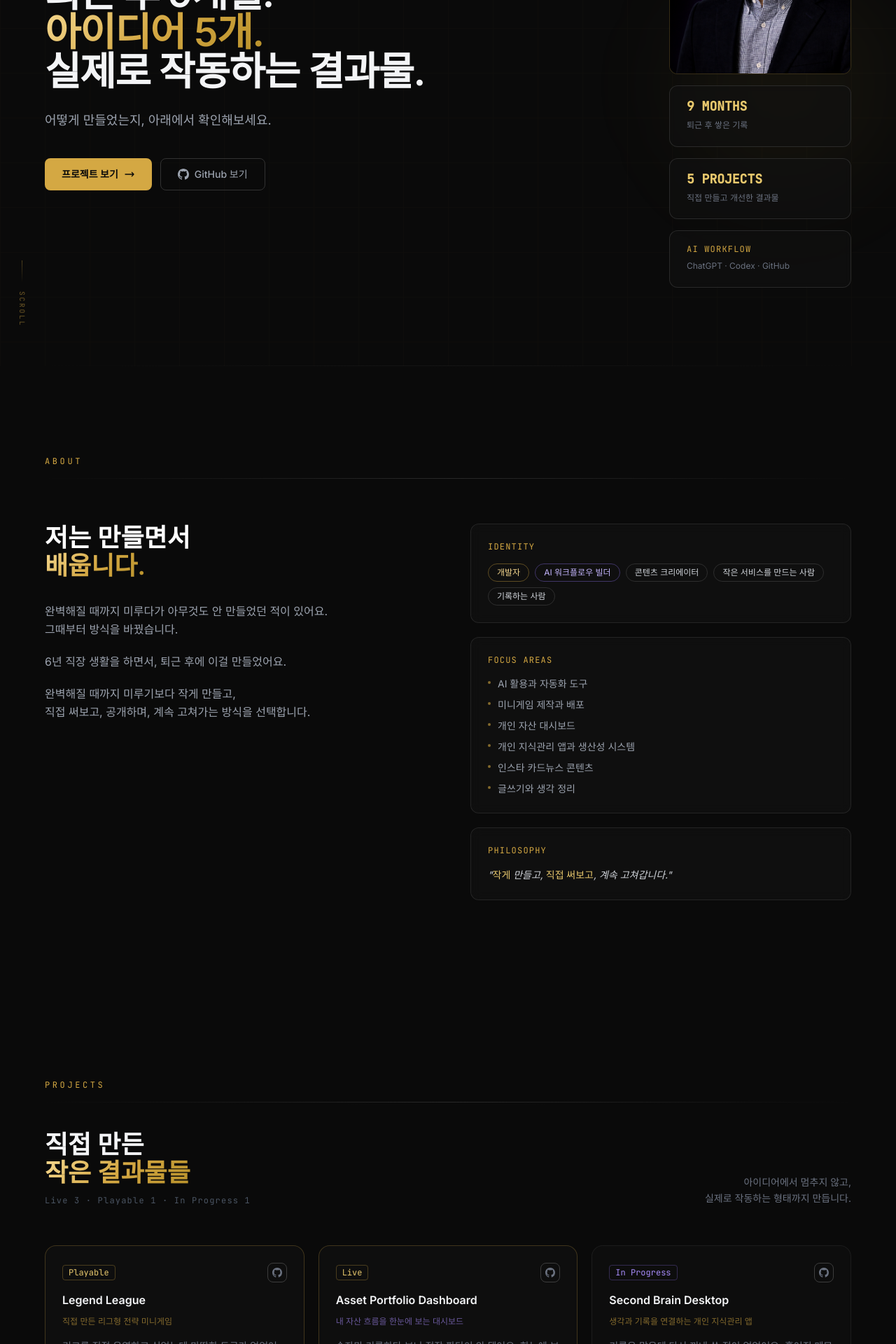
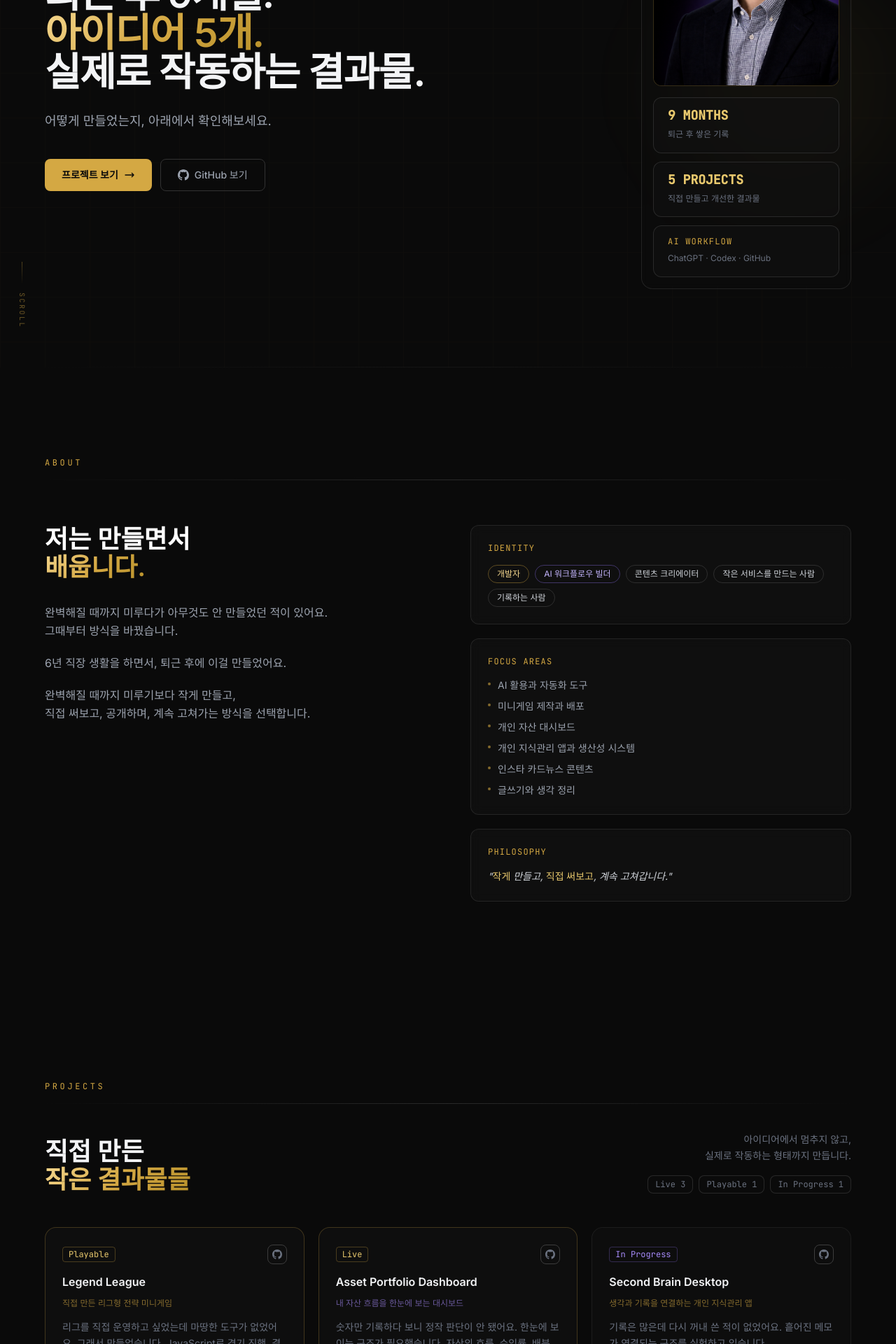
Before and after one commit to gustj369/portfolio, a React (Vite) app: page / in a window 1280 px wide. Shown: the part 280-2200 px from the top of the page at 70% size. Built offline with nearby package versions, Linux system fonts and the light colour scheme; the HTML template or start-up script is replaced by a standard one.

Commit message:
Refine responsive layout structure

```diff
--- a/src/components/AIWorkflow.jsx
+++ b/src/components/AIWorkflow.jsx
@@ -2,7 +2,7 @@ import { flowSteps, workflowResultProjects, workflowSteps, workflowTools } from
 
 export default function AIWorkflow() {
   return (
-    <section id="workflow" className="py-24 md:py-32 px-6 bg-dark-800/30">
+    <section id="workflow" className="scroll-mt-20 py-24 md:py-32 px-6 bg-dark-800/30">
       <div className="max-w-6xl mx-auto">
         {/* Section label */}
         <p className="text-xs font-mono text-gold-500 tracking-[0.3em] uppercase mb-4">
@@ -10,22 +10,24 @@ export default function AIWorkflow() {
         </p>
         <div className="section-divider mb-10" />
 
-        {/* Header */}
-        <div className="flex flex-col md:flex-row md:items-end justify-between gap-4 mb-10">
+        {/* Header + process panel */}
+        <div className="grid lg:grid-cols-[minmax(0,1fr)_minmax(360px,0.9fr)] gap-8 lg:gap-12 mb-12 items-start">
+          <div>
             <h2 className="text-3xl md:text-4xl font-semibold leading-snug">
               AI로 시작하지만,
               <br />
               <span className="text-gradient-gold">완성은 직접 합니다.</span>
             </h2>
-          <p className="text-sm text-gray-500 max-w-xs md:text-right leading-relaxed">
+            <p className="mt-5 text-sm text-gray-500 max-w-xs leading-relaxed">
               프롬프트보다 중요한 건,
               <br />
               작게 만들고 끝까지 다듬는 과정이라고 생각합니다.
             </p>
           </div>
 
+          <div className="rounded-xl border border-dark-400/50 bg-dark-900/30 p-5">
             {/* Flow pill */}
-        <div className="mb-8">
+            <div className="mb-5">
               <div className="inline-flex max-w-full flex-wrap items-center gap-x-2 gap-y-1.5 px-3.5 py-1.5 rounded-lg border border-dark-400/50 bg-dark-800/30">
                 {flowSteps.map((step, i) => (
                   <span key={step} className="inline-flex items-center gap-2">
@@ -39,12 +41,11 @@ export default function AIWorkflow() {
             </div>
 
             {/* Tools row */}
-        <div className="flex items-start gap-3 mb-12 flex-wrap">
-          <span className="text-xs font-mono text-gray-700 tracking-widest pt-2.5">
+            <div>
+              <span className="block text-xs font-mono text-gray-700 tracking-widest mb-3">
                 TOOLS USED
               </span>
-          <div className="w-4 h-px bg-dark-500/60 mt-4 hidden sm:block" />
-          <div className="flex gap-2.5 flex-wrap">
+              <div className="grid sm:grid-cols-2 gap-2.5">
                 {workflowTools.map((tool) => (
                   <div
                     key={tool.name}
@@ -58,6 +59,8 @@ export default function AIWorkflow() {
                     </p>
                   </div>
                 ))}
+              </div>
+            </div>
           </div>
         </div>
 
--- a/src/components/About.jsx
+++ b/src/components/About.jsx
@@ -16,7 +16,7 @@ function IdentityTag({ label, accent }) {
 
 export default function About() {
   return (
-    <section id="about" className="py-24 md:py-32 px-6">
+    <section id="about" className="scroll-mt-20 py-24 md:py-32 px-6">
       <div className="max-w-6xl mx-auto">
         <p className="text-xs font-mono text-gold-500 tracking-[0.3em] uppercase mb-4">
           About
--- a/src/components/Contact.jsx
+++ b/src/components/Contact.jsx
@@ -10,7 +10,7 @@ import {
 
 export default function Contact() {
   return (
-    <section id="contact" className="py-24 md:py-32 px-6">
+    <section id="contact" className="scroll-mt-20 py-24 md:py-32 px-6">
       <div className="max-w-6xl mx-auto">
         <p className="text-xs font-mono text-gold-500 tracking-[0.3em] uppercase mb-4">
           Contact
@@ -18,7 +18,7 @@ export default function Contact() {
         <div className="section-divider mb-16" />
 
         {/* 2-column layout */}
-        <div className="grid md:grid-cols-[1fr_auto] gap-12 md:gap-16 items-start">
+        <div className="grid md:grid-cols-[minmax(0,1fr)_320px] gap-12 md:gap-16 items-start">
 
           {/* Left: Title + description + buttons */}
           <div className="max-w-xl">
@@ -136,8 +136,8 @@ export default function Contact() {
           </div>
 
           {/* Right: OPEN TO card */}
-          <div className="md:w-52 md:pt-2">
-            <div className="rounded-xl border border-dark-400/60 bg-dark-800/50 p-5">
+          <div className="md:pt-2">
+            <div className="rounded-xl border border-dark-400/60 bg-dark-800/50 p-6">
               <p className="text-xs font-mono text-gold-500/80 tracking-widest mb-1.5">
                 OPEN TO
               </p>
--- a/src/components/Hero.jsx
+++ b/src/components/Hero.jsx
@@ -110,8 +110,8 @@ export default function Hero() {
             </div>
           </div>
 
-          {/* Right: Photo + Stat cards — desktop only */}
-          <div className="hidden md:flex flex-col gap-4 ml-auto w-full max-w-[260px]">
+          {/* Right: Profile panel — desktop only */}
+          <div className="hidden md:block ml-auto w-full max-w-[300px] rounded-2xl border border-dark-400/50 bg-dark-800/35 p-4 backdrop-blur-sm">
 
             {/* Profile photo */}
             <div className="rounded-xl overflow-hidden border border-gold-500/20 bg-dark-800/40">
@@ -125,10 +125,11 @@ export default function Hero() {
               />
             </div>
 
+            <div className="mt-4 grid gap-3">
               {statCards.map((card) => (
                 <div
                   key={card.value}
-                className="rounded-xl px-6 py-5 border border-dark-400/60 bg-dark-800/60 backdrop-blur-sm transition-all duration-200 hover:border-gold-500/30 hover:-translate-y-0.5"
+                  className="rounded-xl px-5 py-4 border border-dark-400/60 bg-dark-800/60 transition-all duration-200 hover:border-gold-500/30 hover:-translate-y-0.5"
                 >
                   {card.mono ? (
                     <p className="text-lg font-semibold font-mono text-gold-400 mb-2 leading-none">
@@ -142,6 +143,7 @@ export default function Hero() {
                   <p className="text-xs text-gray-500 leading-relaxed">{card.label}</p>
                 </div>
               ))}
+            </div>
           </div>
         </div>
 
--- a/src/components/Projects.jsx
+++ b/src/components/Projects.jsx
@@ -173,35 +173,43 @@ export default function Projects() {
       return summary;
     }, {});
 
-  const statusSummaryText = statusOrder
-    .filter((status) => statusSummary[status])
-    .map((status) => `${status} ${statusSummary[status]}`)
-    .join(" · ") || "Archive only";
+  const statusEntries = statusOrder.filter((status) => statusSummary[status]);
 
   return (
-    <section id="projects" className="py-24 md:py-32 px-6">
+    <section id="projects" className="scroll-mt-20 py-24 md:py-32 px-6">
       <div className="max-w-6xl mx-auto">
         <p className="text-xs font-mono text-gold-500 tracking-[0.3em] uppercase mb-4">
           Projects
         </p>
         <div className="section-divider mb-10" />
 
-        <div className="flex flex-col md:flex-row md:items-end justify-between gap-4 mb-14">
+        <div className="flex flex-col lg:flex-row lg:items-end justify-between gap-6 mb-12">
           <div>
             <h2 className="text-3xl md:text-4xl font-semibold leading-snug">
               직접 만든
               <br />
               <span className="text-gradient-gold">작은 결과물들</span>
             </h2>
-            <p className="mt-3 text-xs font-mono text-gray-600 tracking-widest">
-              {statusSummaryText}
+          </div>
+          <div className="flex flex-col lg:items-end gap-4">
+            <p className="text-sm text-gray-500 max-w-xs lg:text-right leading-relaxed">
+              아이디어에서 멈추지 않고,
+              <br />
+              실제로 작동하는 형태까지 만듭니다.
             </p>
+            {statusEntries.length > 0 && (
+              <div className="flex flex-wrap lg:justify-end gap-2">
+                {statusEntries.map((status) => (
+                  <span
+                    key={status}
+                    className="px-2.5 py-1 text-xs font-mono rounded-lg border border-dark-400/60 text-gray-500 bg-dark-800/30"
+                  >
+                    {status} {statusSummary[status]}
+                  </span>
+                ))}
+              </div>
+            )}
           </div>
-          <p className="text-sm text-gray-500 max-w-xs md:text-right leading-relaxed">
-            아이디어에서 멈추지 않고,
-            <br />
-            실제로 작동하는 형태까지 만듭니다.
-          </p>
         </div>
 
         <div className="grid sm:grid-cols-2 lg:grid-cols-3 gap-5">
--- a/src/components/TechStack.jsx
+++ b/src/components/TechStack.jsx
@@ -60,7 +60,7 @@ function StackCard({ stack }) {
 
 export default function TechStack() {
   return (
-    <section id="stack" className="py-24 md:py-32 px-6 bg-dark-800/30">
+    <section id="stack" className="scroll-mt-20 py-24 md:py-32 px-6 bg-dark-800/30">
       <div className="max-w-6xl mx-auto">
         {/* Section label */}
         <p className="text-xs font-mono text-gold-500 tracking-[0.3em] uppercase mb-4">
@@ -84,9 +84,8 @@ export default function TechStack() {
 
         {/* Currently Exploring */}
         <div className="card-dark rounded-xl p-5 sm:p-6 transition-all duration-300 group hover:-translate-y-0.5 mb-5">
-          <div className="flex flex-col sm:flex-row sm:items-start sm:gap-12 gap-4">
-            {/* Left: label + description */}
-            <div className="sm:w-72 flex-shrink-0">
+          <div className="flex flex-col lg:flex-row lg:items-start lg:justify-between gap-4">
+            <div className="max-w-xl">
               <p className="text-xs font-mono text-violet-400 tracking-widest mb-2.5">
                 {currentlyExploring.title}
               </p>
@@ -100,8 +99,8 @@ export default function TechStack() {
               </p>
             </div>
 
-            {/* Right: tags */}
-            <div className="flex flex-wrap gap-2 sm:pt-0.5">
+            {/* Tags */}
+            <div className="flex flex-wrap gap-2 lg:justify-end">
               {currentlyExploring.items.map((item) => (
                 <span
                   key={item}
@@ -114,7 +113,7 @@ export default function TechStack() {
           </div>
         </div>
 
-        {/* 2-column grid */}
+        {/* Stack grid */}
         <div className="grid sm:grid-cols-2 gap-5">
           {techStack.map((stack) => (
             <StackCard key={stack.category} stack={stack} />
--- a/src/components/Writing.jsx
+++ b/src/components/Writing.jsx
@@ -72,7 +72,7 @@ export default function Writing() {
   const restTopics = writingTopics.filter((t) => !t.featured);
 
   return (
-    <section id="writing" className="py-24 md:py-32 px-6">
+    <section id="writing" className="scroll-mt-20 py-24 md:py-32 px-6">
       <div className="max-w-6xl mx-auto">
 
         {/* Section label */}
@@ -102,16 +102,8 @@ export default function Writing() {
           </p>
         </div>
 
-        {/* Featured card — full width */}
-        {featuredTopic && (
-          <div className="mb-4">
-            <WritingCard topic={featuredTopic} />
-          </div>
-        )}
-
-        {/* Topic cards — remaining, 3-col desktop, 2-col tablet, 1-col mobile */}
         <div className="grid sm:grid-cols-2 lg:grid-cols-3 gap-4 mb-14">
-          {restTopics.map((topic) => (
+          {[featuredTopic, ...restTopics].filter(Boolean).map((topic) => (
             <WritingCard key={topic.title} topic={topic} />
           ))}
         </div>
```
Lines whose indentation alone changed are shown as unchanged.
